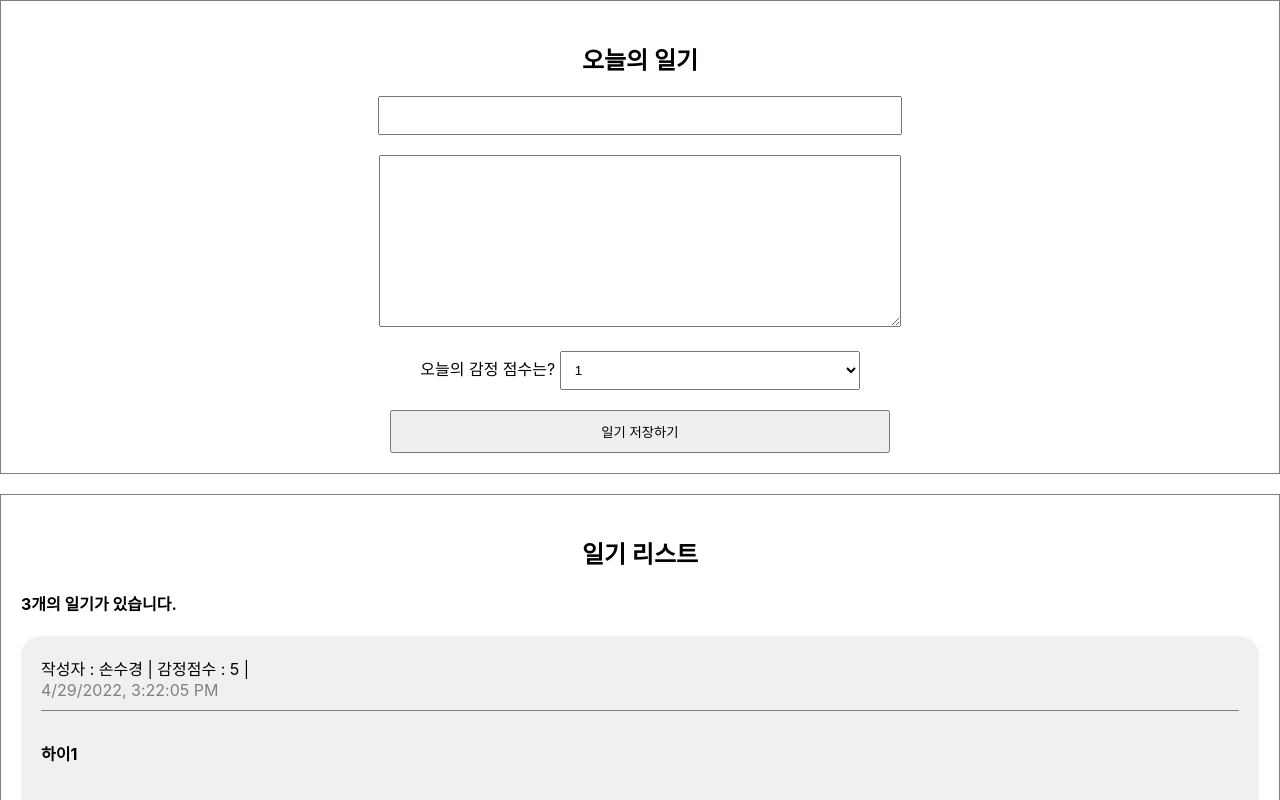
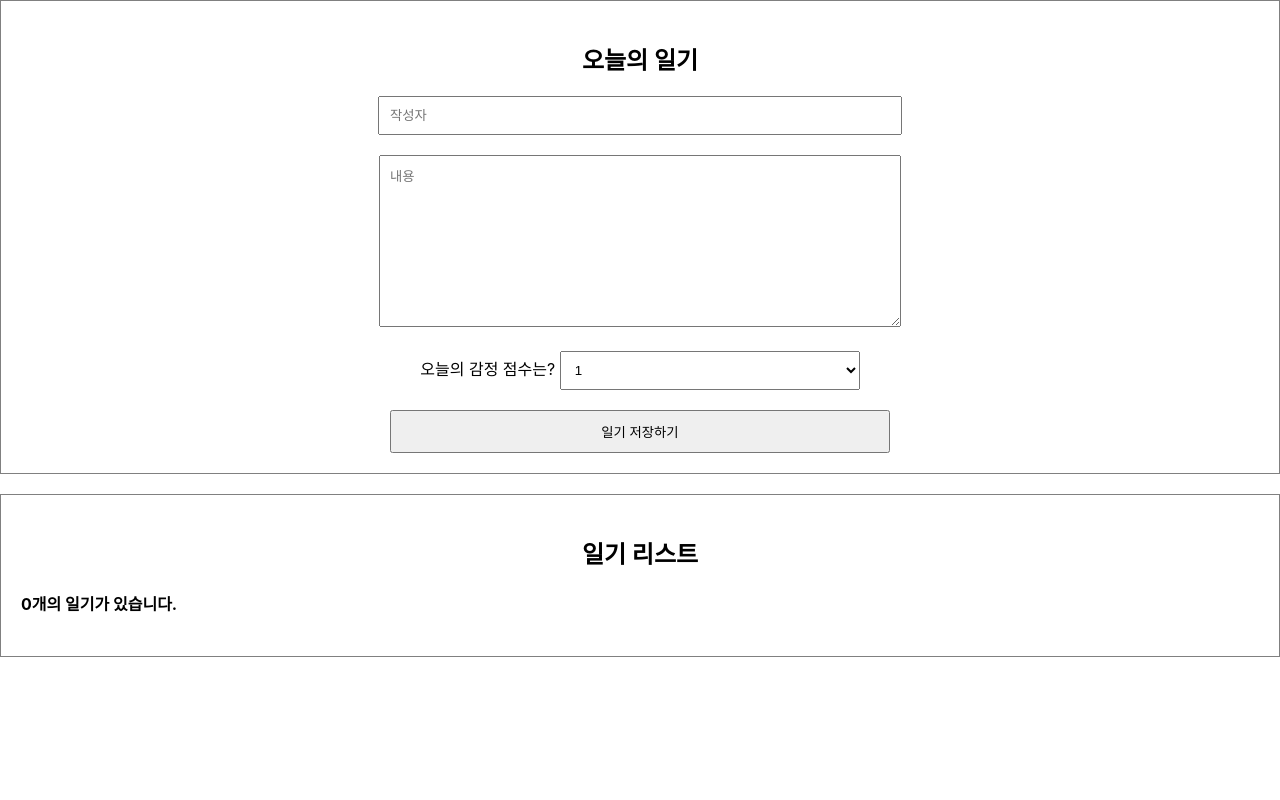
Before and after one commit to sooking87/SIMPLE-DIARY, a React (Create React App) app: page / in a window 1280 px wide. Shown: the top 800 px of the page. Built offline with nearby package versions, Linux system fonts and the light colour scheme.

Commit message:
2022-04-30-pc

```diff
--- a/src/App.js
+++ b/src/App.js
@@ -1,36 +1,52 @@
-import { useState, useEffect } from "react";
+import { useState, useRef } from "react";
 import "./App.css";
 import DiaryEditor from "./DiaryEditor";
 import DiaryList from "./DiaryList";
 
-const dummyList = [
-  {
-    id: 1,
-    author: "손수경",
-    content: "하이1",
-    emotion: 5,
-    created_date: new Date().getTime(),
-  },
-  {
-    id: 2,
-    author: "손수경2",
-    content: "하이2",
-    emotion: 3,
-    created_date: new Date().getTime(),
-  },
-  {
-    id: 3,
-    author: "손수경3",
-    content: "하이3",
-    emotion: 4,
-    created_date: new Date().getTime(),
-  },
-];
+// const dummyList = [
+// {
+//   id: 1,
+//   author: "손수경",
+//   content: "하이1",
+//   emotion: 5,
+//   created_date: new Date().getTime(),
+// },
+// {
+//   id: 2,
+//   author: "손수경2",
+//   content: "하이2",
+//   emotion: 3,
+//   created_date: new Date().getTime(),
+// },
+// {
+//   id: 3,
+//   author: "손수경3",
+//   content: "하이3",
+//   emotion: 4,
+//   created_date: new Date().getTime(),
+// },
+// ];
+
 function App() {
+  const [data, setData] = useState([]);
+
+  const dataId = useRef(0);
+  const onCreate = (author, content, emotion) => {
+    const created_date = new Date().getTime();
+    const newItem = {
+      author,
+      content,
+      created_date,
+      emotion,
+      id: dataId.current,
+    };
+    dataId.current += 1;
+    setData([newItem, ...data]);
+  };
   return (
     <div className="App">
-      <DiaryEditor />
-      <DiaryList diaryList={dummyList} />
+      <DiaryEditor onCreate={onCreate} />
+      <DiaryList diaryList={data} />
     </div>
   );
 }
--- a/src/DiaryEditor.js
+++ b/src/DiaryEditor.js
@@ -1,6 +1,6 @@
 import { useRef, useState } from "react";
 
-const DiaryEditor = () => {
+const DiaryEditor = ({ onCreate }) => {
   const authorInput = useRef();
   const contentInput = useRef();
 
@@ -30,7 +30,14 @@
       contentInput.current.focus();
       return;
     }
+    onCreate(state.author, state.content, state.emotion); //Event
     alert("저장 성공");
+    //일기 작성 폼 데이터 초기화
+    setState({
+      author: "",
+      content: "",
+      emotion: 1,
+    });
   };
 
   return (
@@ -38,6 +45,7 @@
       <h2>오늘의 일기</h2>
       <div>
         <input
+          placeholder="작성자"
           ref={authorInput}
           name="author"
           value={state.author}
@@ -46,6 +54,7 @@
       </div>
       <div>
         <textarea
+          placeholder="내용"
           ref={contentInput}
           name="content"
           value={state.content}
--- a/src/DiaryItem.js
+++ b/src/DiaryItem.js
@@ -3,7 +3,7 @@
     <div className="DiaryItem">
       <div className="info">
         <span>
-          작성자 : {author} | 감정점수 : {emotion} |
+          작성자 : {author} | 감정점수 : {emotion}
         </span>
         <br />
         <span className="date"> {new Date(created_date).toLocaleString()}</span>
```
